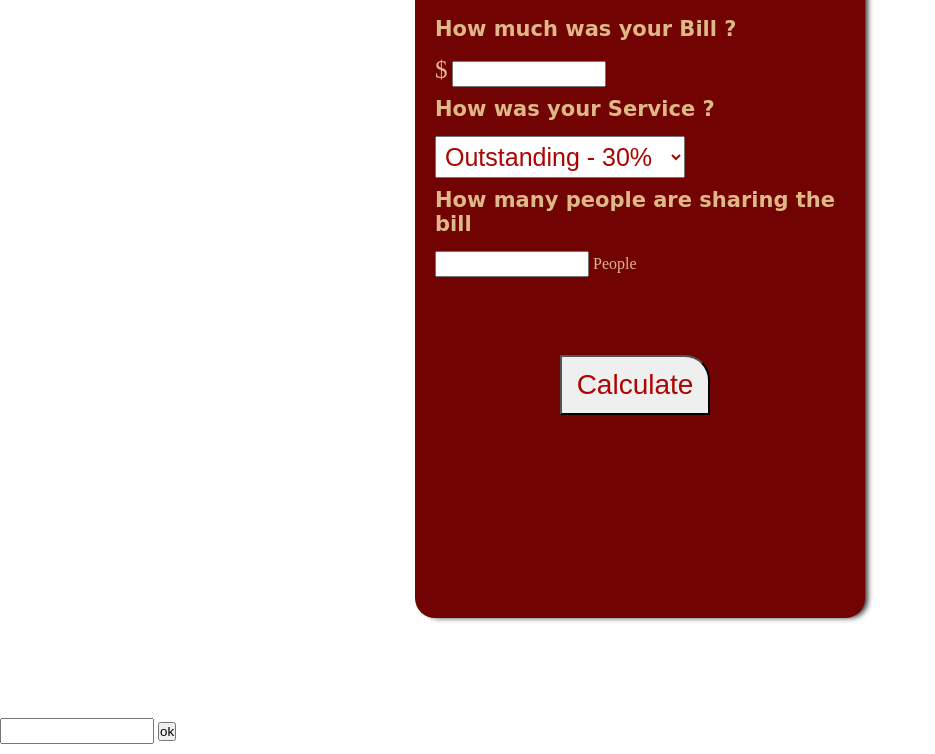
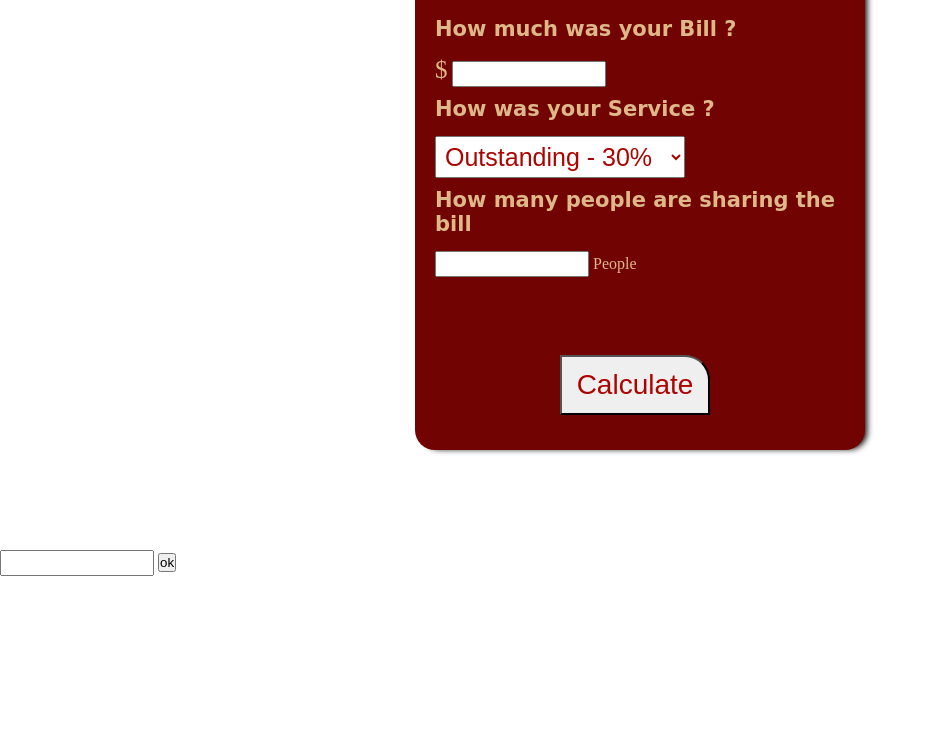
Before and after one commit to emanelhalwany/Tip-Calculator, a plain HTML site: page index.html in a window 1280 px wide. Shown: the part 172-926 px from the top of the page, without its empty margins (0-935 px from the left). After the commit the page ends 800 px from the top, so only its background shows below. Drawn offline with Linux system fonts and the light colour scheme.

Commit message:
edit container height

```diff
--- a/css/style.css
+++ b/css/style.css
@@ -5,7 +5,7 @@
 /* container style */
 .container {
     width: 450px;
-    height: 690px;
+    height: fit-content;
     background-color: #720303;
     margin: 100px auto;
     border-radius: 20px;
```
